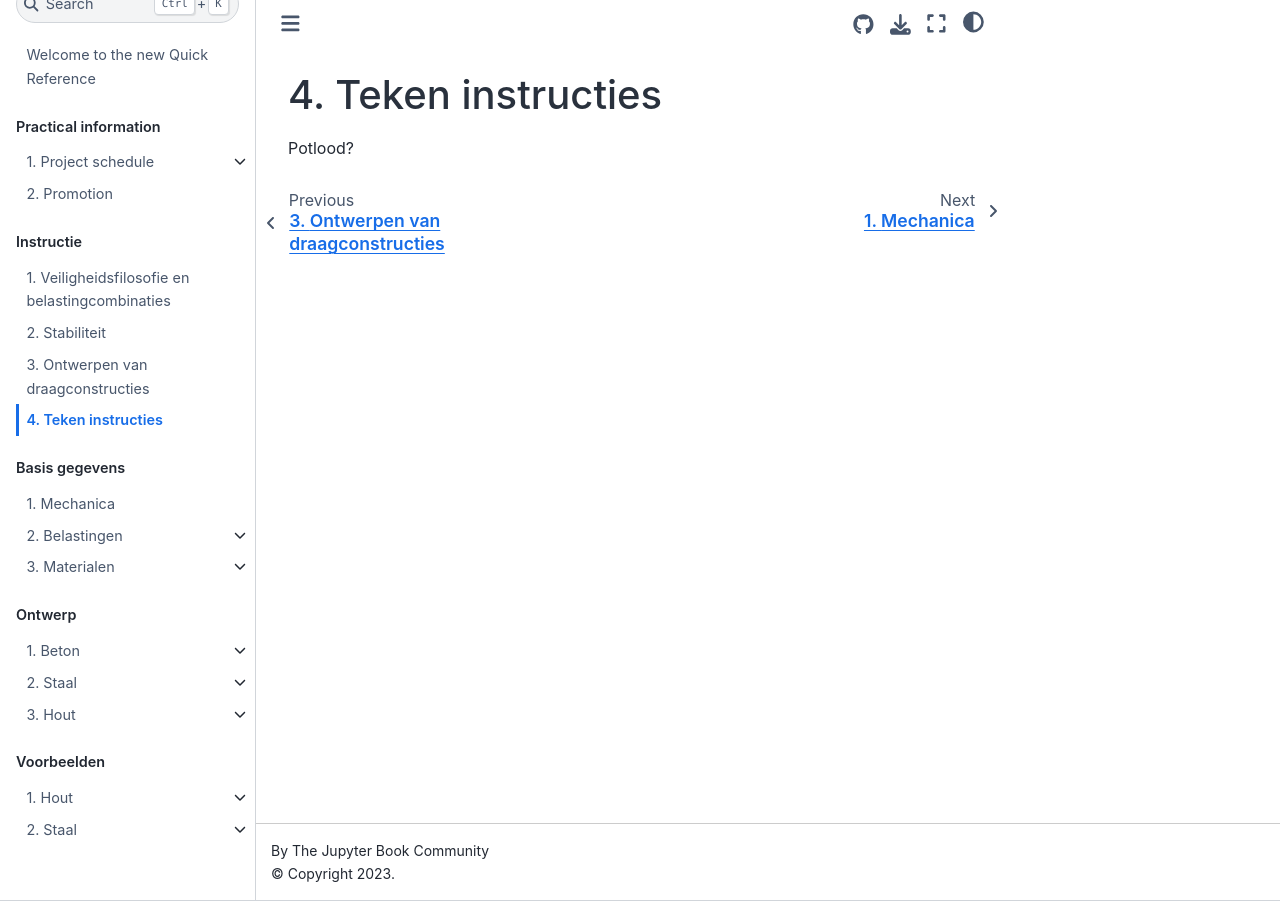
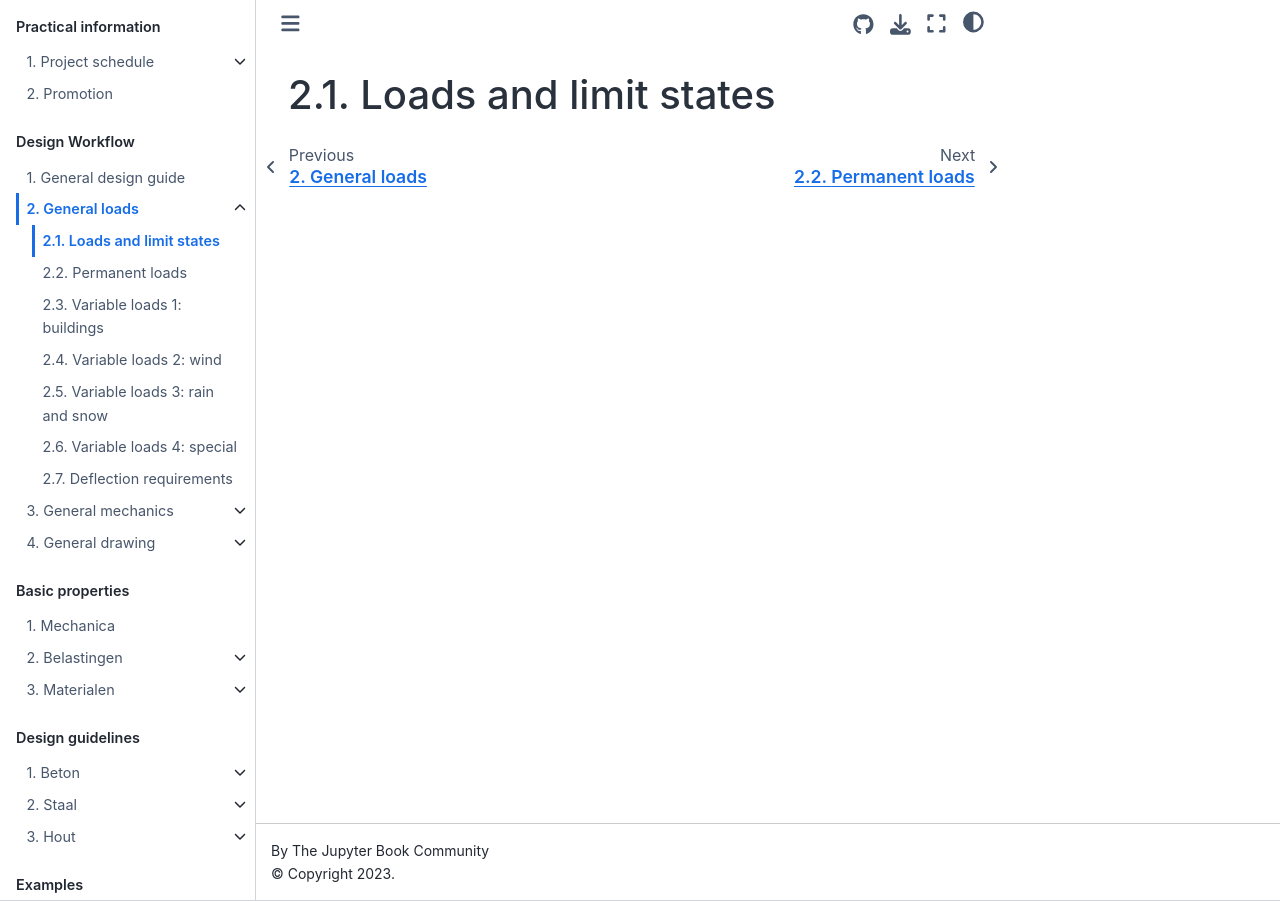
Before and after one commit to TeachBooks/template, a Jupyter Book: the page built from book/design_workflow/general_loads/loads_limit_states.ipynb, in a window 1280 px wide. Built offline with Jupyter Book 1.0.4 settings and Sphinx 7.4.7 and the Sphinx Book theme 1.1.4, drawn with Linux system fonts in a browser that asks for light colours.

Commit message:
chapter design workflow translated and toc from quick reference

```diff
--- a/book/_toc.yml
+++ b/book/_toc.yml
@@ -27,15 +27,32 @@ parts:
       - file: schedules/phase5
     - file: schedules/promotion
 
-  - caption: Instructie
+  - caption: Design Workflow
     numbered: 2
     chapters:
-    - file: instructions/Veiligheidsfilosofie
-    - file: instructions/Stabiliteit
-    - file: instructions/Ontwerpendraagconstructies
-    - file: instructions/Tekeninstructies
+    - file: design_workflow/general_design_guide
+    - file: design_workflow/general_loads/general_loads
+      sections:
+      - file: design_workflow/general_loads/loads_limit_states
+      - file: design_workflow/general_loads/permanent_loads
+      - file: design_workflow/general_loads/variable_loads_1_buildings
+      - file: design_workflow/general_loads/variable_loads_2_wind
+      - file: design_workflow/general_loads/variable_loads_3_rain_snow
+      - file: design_workflow/general_loads/variable_loads_4_special
+      - file: design_workflow/general_loads/deflection_requirements
+    - file: design_workflow/general_mechanics/general_mechanics
+      sections:
+      - file: design_workflow/general_mechanics/symbols
+      - file: design_workflow/general_mechanics/cross_sectional_quantities
+      - file: design_workflow/general_mechanics/mechanic_formulas
+      - file: design_workflow/general_mechanics/forget_me_nots
+      - file: design_workflow/general_mechanics/beams_with_multiple_supports
+    - file: design_workflow/general_drawing/general_drawing
+      sections:
+      - file: design_workflow/general_drawing/technical_drawings
+      - file: design_workflow/general_drawing/cross_section_indications
 
-  - caption: Basis gegevens
+  - caption: Basic properties
     numbered: 2
     chapters:
     - file: basics/Mechanica
@@ -50,7 +67,7 @@ parts:
         - file: basics/Materialen/Steel/sectiontables
 
 
-  - caption: Ontwerp
+  - caption: Design guidelines
     numbered: 2
     chapters:
     - file: design/Beton/Beton
@@ -78,7 +95,7 @@ parts:
       - file: design/Hout/kolommen
       - file: design/Hout/verbindingen
 
-  - caption: Voorbeelden
+  - caption: Examples
     numbered: 2
     chapters:
     - file: examples/hout/hout
```
Also changed, not shown: book/design_workflow/general_drawing/general_drawing.md (added, +4 -0 lines), book/design_workflow/general_loads/general_loads.md (added, +4 -0 lines), book/design_workflow/general_mechanics/general_mechanics.md (added, +4 -0 lines), book/design_workflow/general_design_guide.ipynb (added), book/design_workflow/general_drawing/cross_section_indications.ipynb (added), book/design_workflow/general_drawing/technical_drawings.ipynb (added), book/design_workflow/general_loads/deflection_requirements.ipynb (added), book/design_workflow/general_loads/loads_limit_states.ipynb, book/design_workflow/general_loads/permanent_loads.ipynb (added), book/design_workflow/general_loads/variable_loads_1_buildings.ipynb, book/design_workflow/general_loads/variable_loads_2_wind.ipynb (added), book/design_workflow/general_loads/variable_loads_3_rain_snow.ipynb, book/design_workflow/general_loads/variable_loads_4_special.ipynb (added), book/design_workflow/general_mechanics/beams_with_multiple_supports.ipynb (added), 5 more files.
